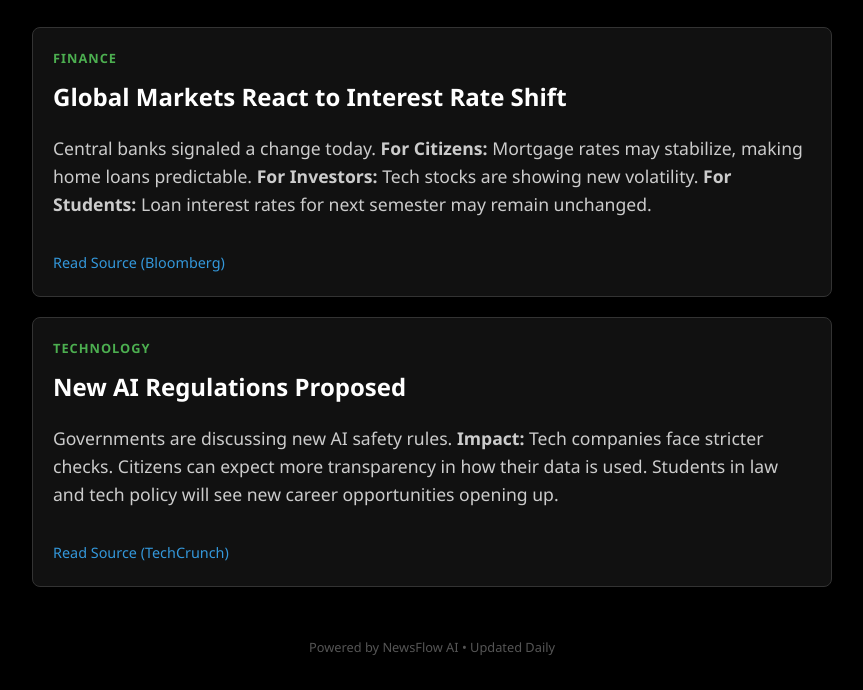
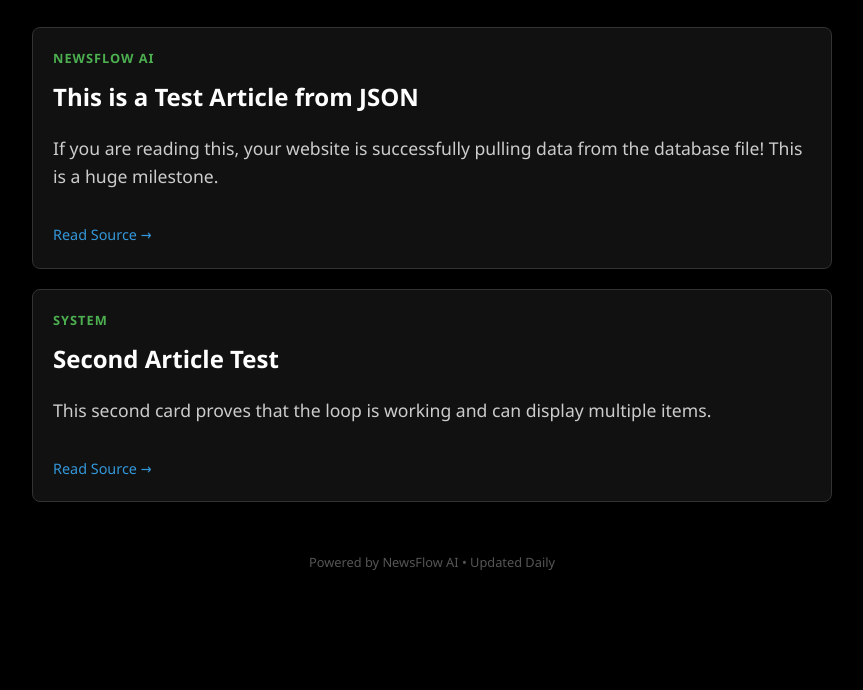
Before and after one commit to hjang0001/newsflow-website, a plain HTML site: page index.html in a window 1280 px wide. Shown: the part 140-830 px from the top of the page, without its empty margins (208-1071 px from the left). After the commit the page ends 800 px from the top, so only its background shows below. Drawn offline with Linux system fonts and the light colour scheme.

Commit message:
Update index.html

```diff
--- a/index.html
+++ b/index.html
@@ -6,86 +6,18 @@
     <title>NewsFlow AI</title>
     <style>
         /* DARK MODE THEME */
-        body {
-            background-color: #000000; /* Pure Black */
-            color: #ffffff;
-            font-family: 'Segoe UI', Tahoma, Geneva, Verdana, sans-serif;
-            margin: 0;
-            padding: 20px;
-            line-height: 1.6;
-        }
-
-        .container {
-            max-width: 800px;
-            margin: 0 auto; /* Centers the content */
-        }
-
-        /* HEADER DESIGN */
-        header {
-            border-bottom: 2px solid #333;
-            padding-bottom: 20px;
-            margin-bottom: 30px;
-            text-align: center;
-        }
-
-        h1 {
-            font-size: 2.5rem;
-            margin: 0;
-            letter-spacing: -1px;
-        }
-
-        .tagline {
-            color: #888;
-            font-size: 1rem;
-            margin-top: 5px;
-        }
-
-        /* NEWS CARD DESIGN */
-        .news-card {
-            background-color: #111; /* Slightly lighter than background */
-            border: 1px solid #333;
-            padding: 20px;
-            margin-bottom: 20px;
-            border-radius: 8px;
-        }
-
-        .category {
-            color: #4CAF50; /* Green for Finance/Tech */
-            font-weight: bold;
-            font-size: 0.8rem;
-            text-transform: uppercase;
-            letter-spacing: 1px;
-        }
-
-        .news-title {
-            font-size: 1.5rem;
-            margin: 10px 0;
-            color: #fff;
-        }
-
-        .summary {
-            color: #ccc; /* Light grey for easy reading */
-            font-size: 1.1rem;
-        }
-
-        .source-link {
-            display: inline-block;
-            margin-top: 15px;
-            color: #3498db; /* Blue link */
-            text-decoration: none;
-            font-size: 0.9rem;
-        }
-
-        .source-link:hover {
-            text-decoration: underline;
-        }
-
-        footer {
-            text-align: center;
-            color: #555;
-            margin-top: 50px;
-            font-size: 0.8rem;
-        }
+        body { background-color: #000000; color: #ffffff; font-family: 'Segoe UI', Tahoma, Geneva, Verdana, sans-serif; margin: 0; padding: 20px; line-height: 1.6; }
+        .container { max-width: 800px; margin: 0 auto; }
+        header { border-bottom: 2px solid #333; padding-bottom: 20px; margin-bottom: 30px; text-align: center; }
+        h1 { font-size: 2.5rem; margin: 0; letter-spacing: -1px; }
+        .tagline { color: #888; font-size: 1rem; margin-top: 5px; }
+        .news-card { background-color: #111; border: 1px solid #333; padding: 20px; margin-bottom: 20px; border-radius: 8px; }
+        .category { color: #4CAF50; font-weight: bold; font-size: 0.8rem; text-transform: uppercase; letter-spacing: 1px; }
+        .news-title { font-size: 1.5rem; margin: 10px 0; color: #fff; }
+        .summary { color: #ccc; font-size: 1.1rem; }
+        .source-link { display: inline-block; margin-top: 15px; color: #3498db; text-decoration: none; font-size: 0.9rem; }
+        .source-link:hover { text-decoration: underline; }
+        footer { text-align: center; color: #555; margin-top: 50px; font-size: 0.8rem; }
     </style>
 </head>
 <body>
@@ -96,28 +28,8 @@
             <div class="tagline" id="date-display">Daily Impact Briefing</div>
         </header>
 
-        <div class="news-card">
-            <div class="category">FINANCE</div>
-            <h2 class="news-title">Global Markets React to Interest Rate Shift</h2>
-            <p class="summary">
-                Central banks signaled a change today.
-                <strong>For Citizens:</strong> Mortgage rates may stabilize, making home loans predictable.
-                <strong>For Investors:</strong> Tech stocks are showing new volatility.
-                <strong>For Students:</strong> Loan interest rates for next semester may remain unchanged.
-            </p>
-            <a href="#" class="source-link">Read Source (Bloomberg)</a>
-        </div>
-
-        <div class="news-card">
-            <div class="category">TECHNOLOGY</div>
-            <h2 class="news-title">New AI Regulations Proposed</h2>
-            <p class="summary">
-                Governments are discussing new AI safety rules.
-                <strong>Impact:</strong> Tech companies face stricter checks.
-                Citizens can expect more transparency in how their data is used.
-                Students in law and tech policy will see new career opportunities opening up.
-            </p>
-            <a href="#" class="source-link">Read Source (TechCrunch)</a>
+        <div id="news-container">
+            <p style="text-align:center; color: #666;">Loading latest news...</p>
         </div>
 
         <footer>
@@ -126,9 +38,34 @@
     </div>
 
     <script>
-        // Simple script to show today's date
+        // 1. Show Today's Date
         const options = { weekday: 'long', year: 'numeric', month: 'long', day: 'numeric' };
         document.getElementById('date-display').textContent = new Date().toLocaleDateString('en-US', options);
+
+        // 2. FETCH THE DATA
+        fetch('data.json')
+            .then(response => response.json())
+            .then(data => {
+                const container = document.getElementById('news-container');
+                container.innerHTML = ''; // Clear the "Loading..." message
+
+                // 3. LOOP THROUGH EACH ARTICLE
+                data.forEach(article => {
+                    const card = `
+                        <div class="news-card">
+                            <div class="category">${article.source || 'News'}</div>
+                            <h2 class="news-title">${article.title}</h2>
+                            <p class="summary">${article.summary}</p>
+                            <a href="${article.url}" target="_blank" class="source-link">Read Source →</a>
+                        </div>
+                    `;
+                    container.innerHTML += card;
+                });
+            })
+            .catch(error => {
+                console.error('Error:', error);
+                document.getElementById('news-container').innerHTML = '<p style="color:red; text-align:center;">Error loading news. Please try again later.</p>';
+            });
     </script>
 
 </body>
```
